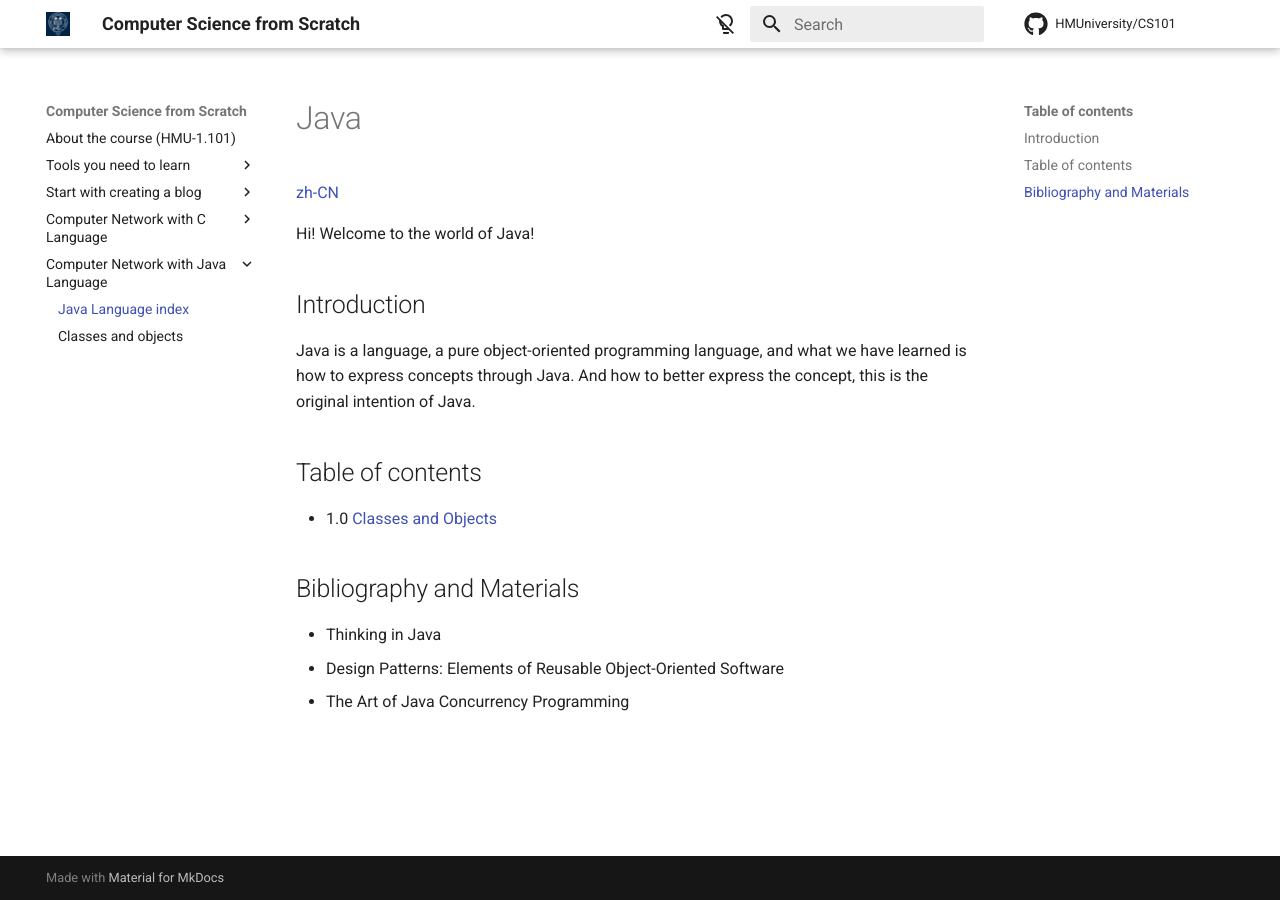
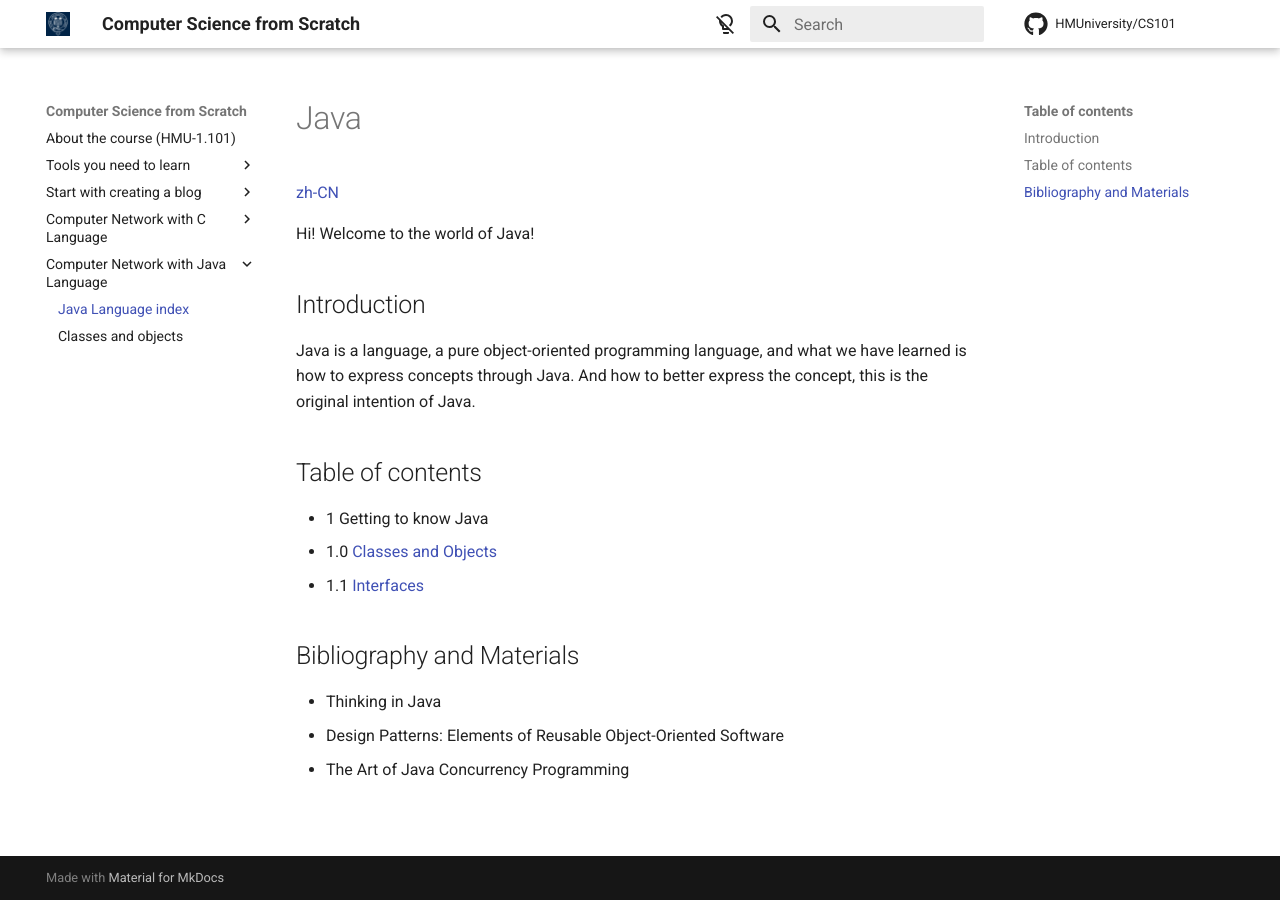
Before and after one commit to HMUniversity/CS101, an MkDocs documentation site: the page built from docs/computer-programming-with-java-language/index.md, in a window 1280 px wide. Built offline with MkDocs 1.6.1 and Material for MkDocs 9.7.7, drawn with Linux system fonts in a browser that asks for light colours; comment, search, counter and statistics services are not loaded.

Commit message:
[feat] Add interfaces.md

```diff
--- a/docs/computer-programming-with-java-language/index.md
+++ b/docs/computer-programming-with-java-language/index.md
@@ -10,7 +10,9 @@ Java is a language, a pure object-oriented programming language, and what we hav
 
 ## Table of contents
 
-- 1.0 [Classes and Objects](classes-and-objects.md)
+ - 1 Getting to know Java
+ - 1.0 [Classes and Objects](classes-and-objects.md)
+ - 1.1 [Interfaces](interfaces.md)
 
 ## Bibliography and Materials
 
```
Also changed, not shown: docs/computer-programming-with-java-language/index-zh-CN.md (+2 -0 lines), docs/computer-programming-with-java-language/interfaces-zh-CN.md (added), docs/computer-programming-with-java-language/interfaces.md (added).
